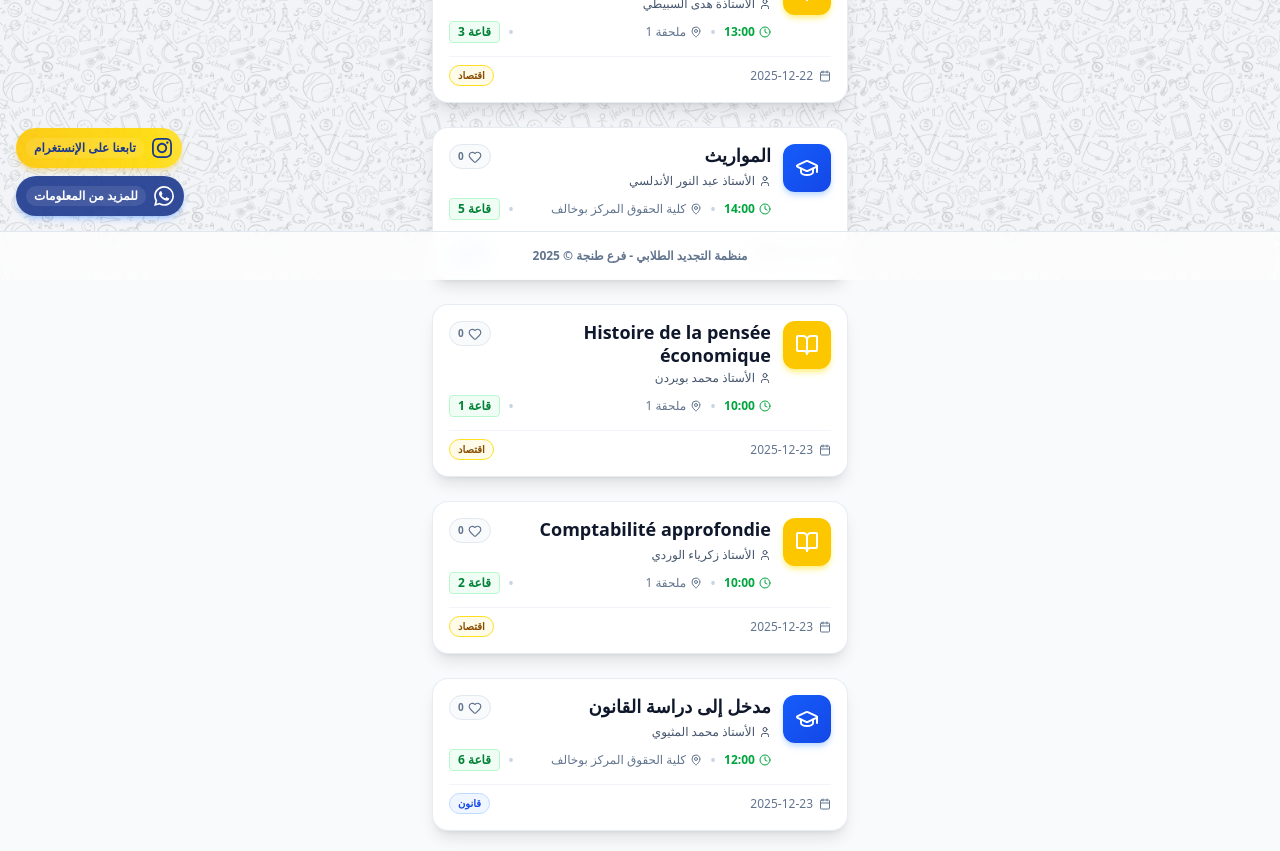
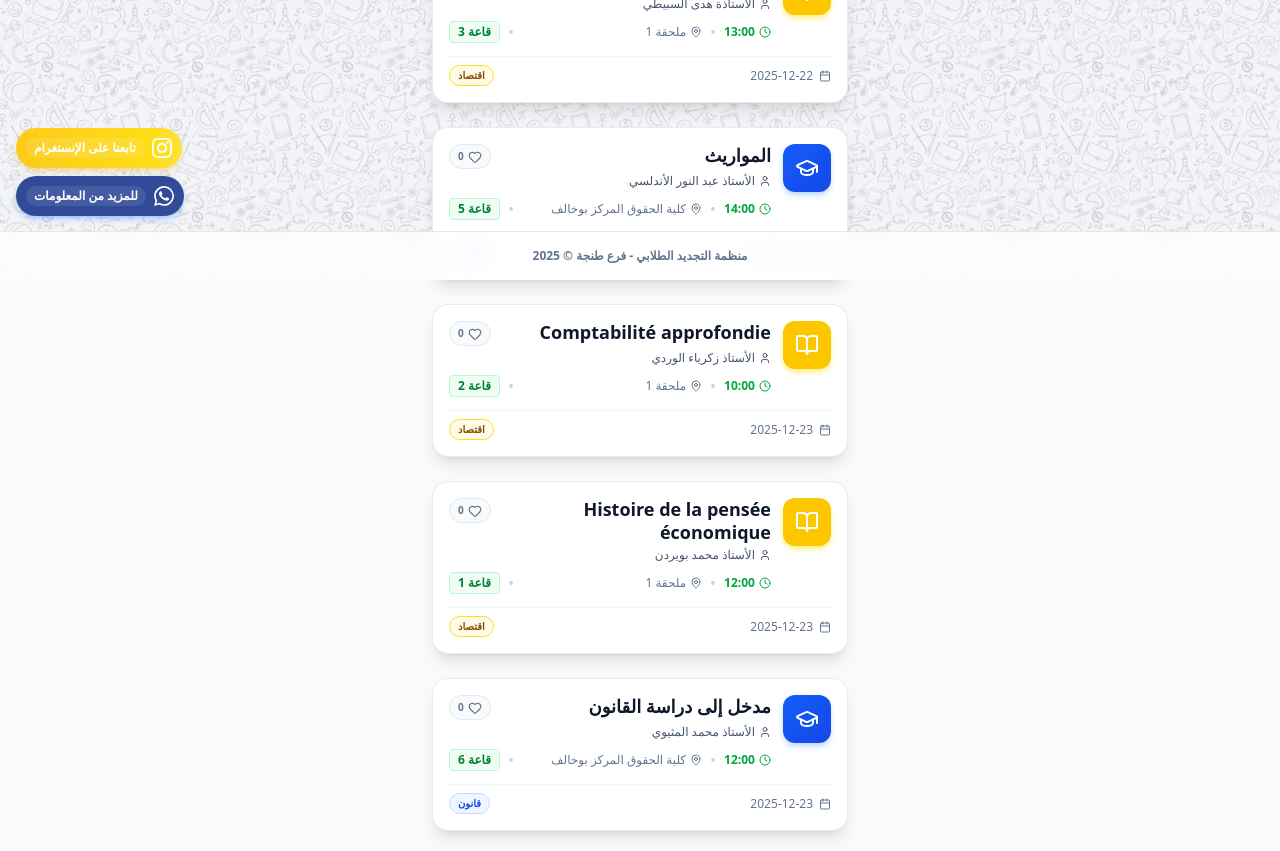
Before and after one commit to AbdellahBM/orema_courses, a Next.js app: page / in a window 1280 px wide. Shown: the part 520-1371 px from the top of the page. Built offline with nearby package versions, Linux system fonts and the light colour scheme.

Commit message:
Update Histoire de la pensÃ©e Ã©conomique time to 12:00 and Instagram button to yellow with white text

```diff
--- a/app/home/components/InstagramButton.tsx
+++ b/app/home/components/InstagramButton.tsx
@@ -33,7 +33,7 @@ export default function InstagramButton() {
       transition={{ delay: 0.7, type: 'spring', stiffness: 200 }}
       whileHover={{ scale: 1.1 }}
       whileTap={{ scale: 0.95 }}
-      className="fixed bottom-28 left-4 z-30 bg-gradient-to-r from-yellow-400/90 to-yellow-300/90 hover:from-yellow-500/95 hover:to-yellow-400/95 text-blue-900 rounded-full shadow-md shadow-yellow-500/30 p-2.5 flex items-center gap-2 group transition-all duration-300"
+      className="fixed bottom-28 left-4 z-30 bg-gradient-to-r from-yellow-400/90 to-yellow-300/90 hover:from-yellow-500/95 hover:to-yellow-400/95 text-white rounded-full shadow-md shadow-yellow-500/30 p-2.5 flex items-center gap-2 group transition-all duration-300"
       aria-label="زيارة صفحة الإنستغرام"
     >
       {/* Instagram Icon */}
--- a/app/home/data.ts
+++ b/app/home/data.ts
@@ -14,7 +14,7 @@ export const scheduleData: ClassSession[] = [
     subject: "Histoire de la pensée économique",
     day: "الثلاثاء",
     date: "2025-12-23",
-    time: "10:00",
+    time: "12:00",
     location: "ملحقة 1",
     room: "1",
     professor: "الأستاذ محمد بويردن",
```
